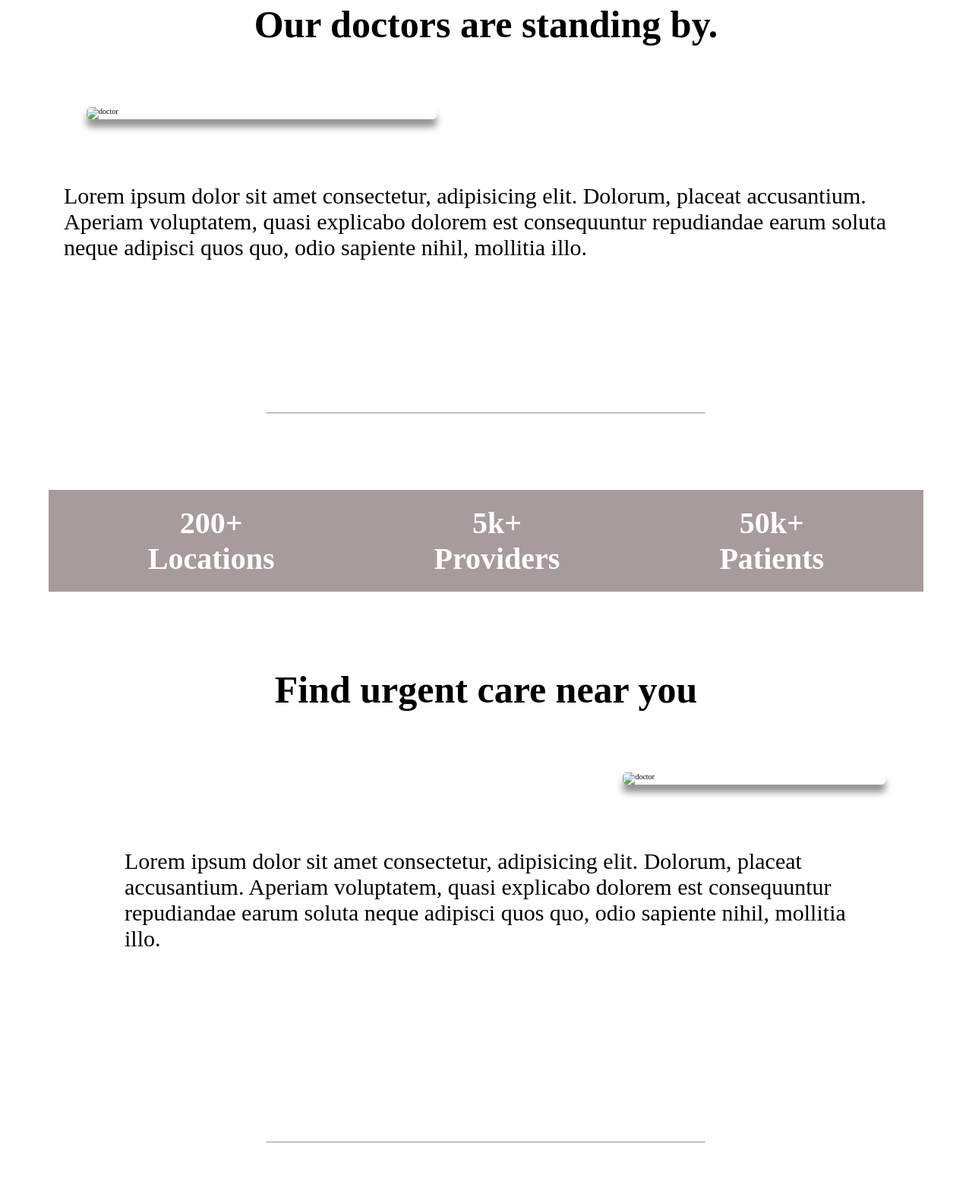
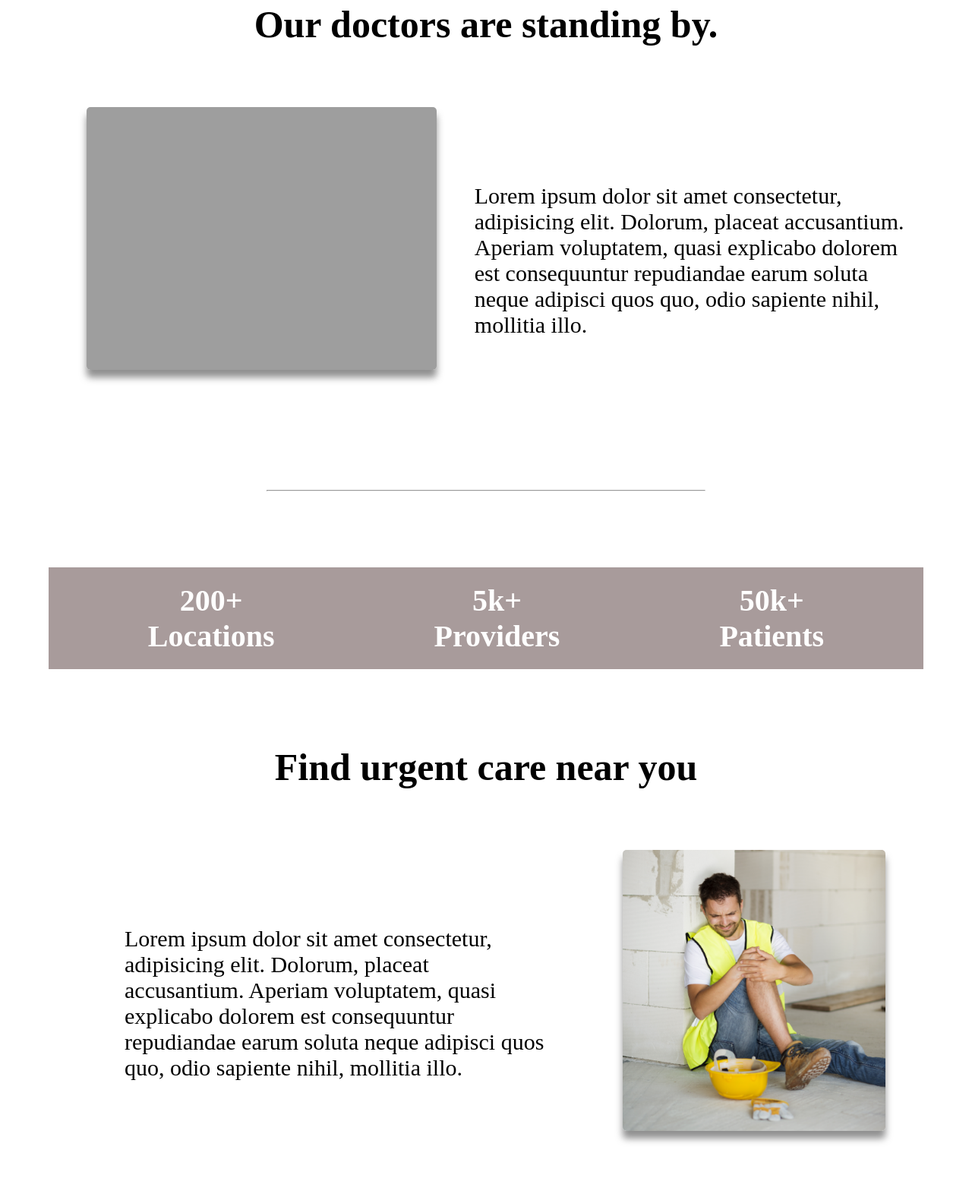
Before and after one commit to ericswkshp/medclone, a plain HTML site: page index.html in a window 1280 px wide. Shown: the part 1088-2664 px from the top of the page at 76% size. Drawn offline with Linux system fonts and the light colour scheme; the site is published under a folder, as on GitHub Pages, so addresses that start at the root find nothing.

Commit message:
updated imagess

```diff
--- a/index.html
+++ b/index.html
@@ -73,7 +73,7 @@
         Our doctors are standing by.
       </h3>
       <div class="doctor-box">
-        <img src="/img/doctor.jpg" alt="doctor" class="doctor-image" width="400px">
+        <img src="img/doctor.jpg" alt="doctor" class="doctor-image" width="400px">
         <p class="doctor-text">
           Lorem ipsum dolor sit amet consectetur, adipisicing elit. Dolorum, placeat accusantium. Aperiam voluptatem,
           quasi explicabo dolorem est consequuntur repudiandae earum soluta neque adipisci quos quo, odio sapiente
@@ -98,7 +98,7 @@
         Find urgent care near you
       </h3>
       <div class="urgent-care-box">
-        <img src="/img/injury.png" alt="doctor" class="injury-image" width="400px">
+        <img src="img/injury.png" alt="doctor" class="injury-image" width="400px">
         <p class="urgent-care-text">
           Lorem ipsum dolor sit amet consectetur, adipisicing elit. Dolorum, placeat accusantium. Aperiam voluptatem,
           quasi explicabo dolorem est consequuntur repudiandae earum soluta neque adipisci quos quo, odio sapiente
```
